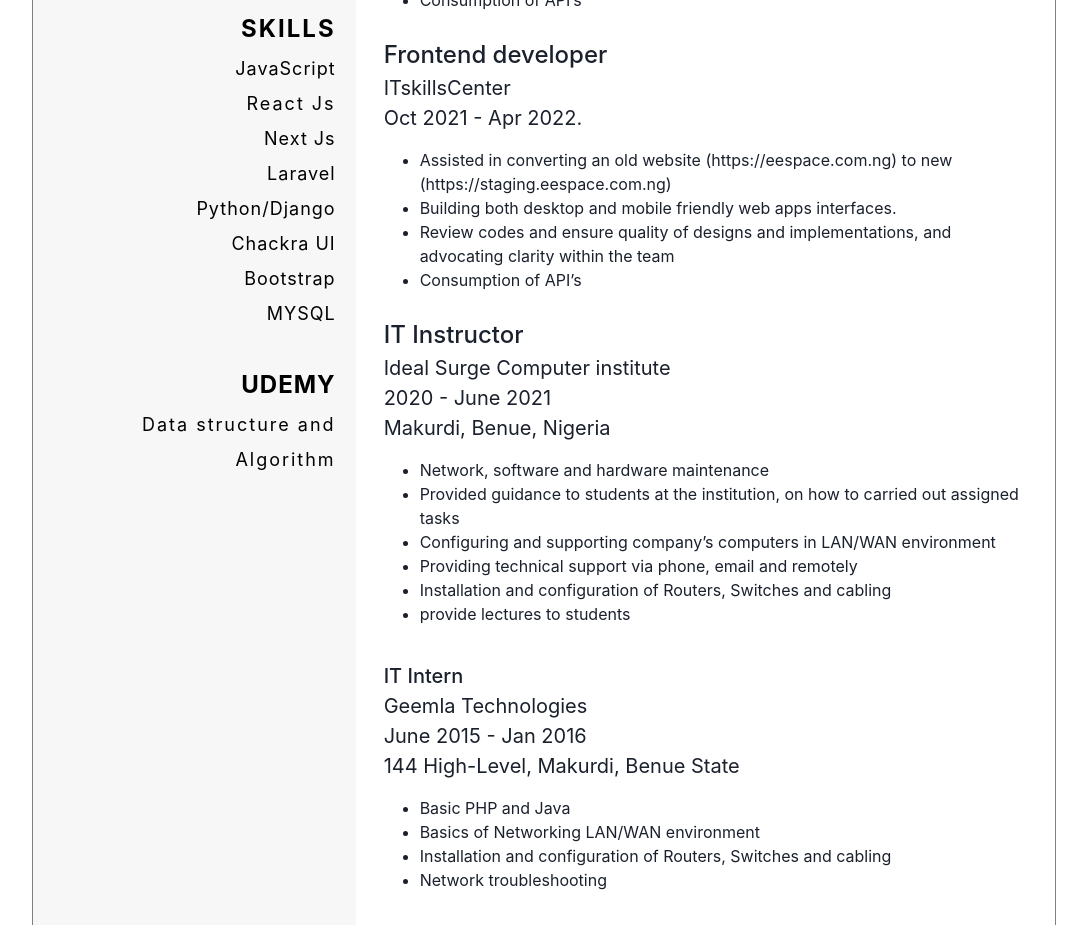
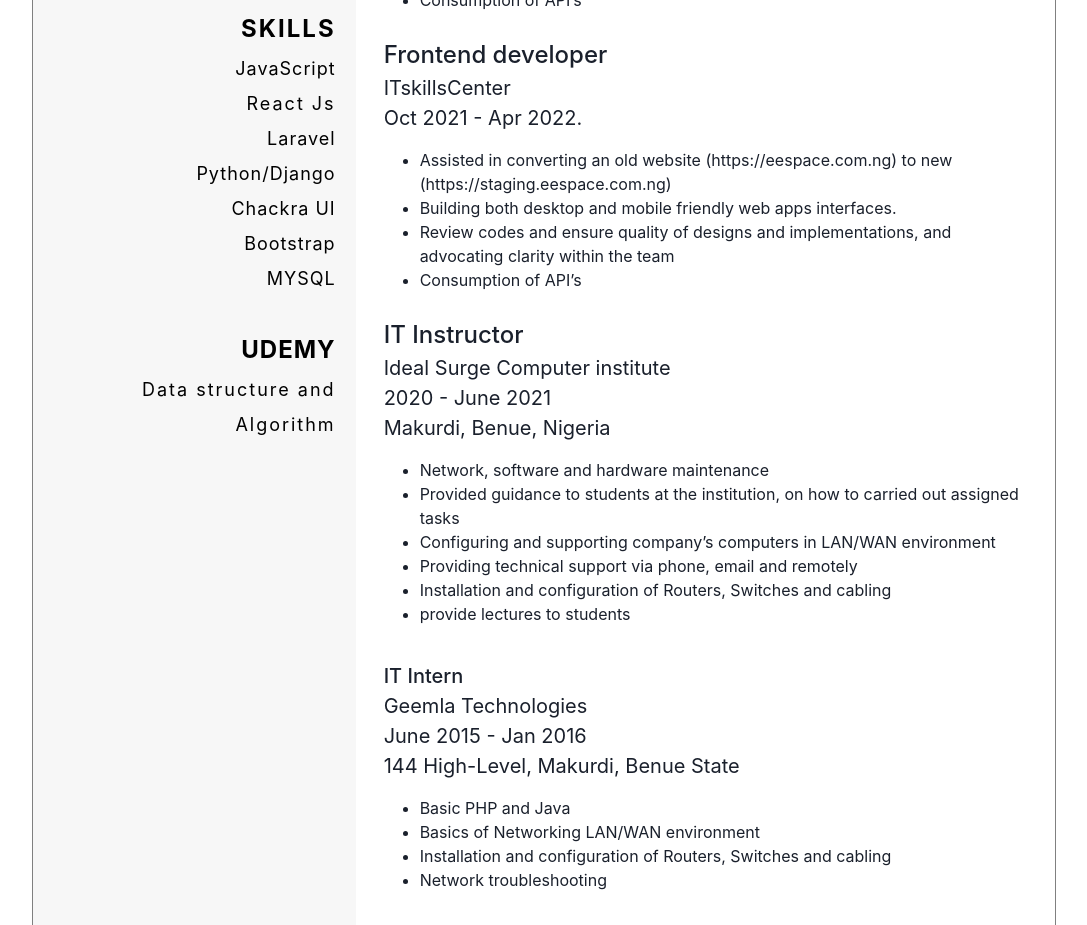
Before and after one commit to clins10/my-CV, a Next.js app: page / in a window 1280 px wide. Shown: the part 780-1705 px from the top of the page, without its empty margins (96-1183 px from the left). Built offline with nearby package versions, Linux system fonts and the light colour scheme.

Commit message:
update at my skills

```diff
--- a/pages/index.js
+++ b/pages/index.js
@@ -284,18 +284,7 @@
                 React Js
               </Text>
             </HStack>
-            <HStack textAlign={{ base: "left", md: "right" }} mb="8px" w="100%">
-              <Text
-                pr="20px"
-                pl={{ base: "20px" }}
-                w="100%"
-                letterSpacing="1px"
-                color={"black"}
-                fontSize="lg"
-              >
-                Next Js
-              </Text>
-            </HStack>
+
             <HStack textAlign={{ base: "left", md: "right" }} mb="8px" w="100%">
               <Text
                 pr="20px"
```
